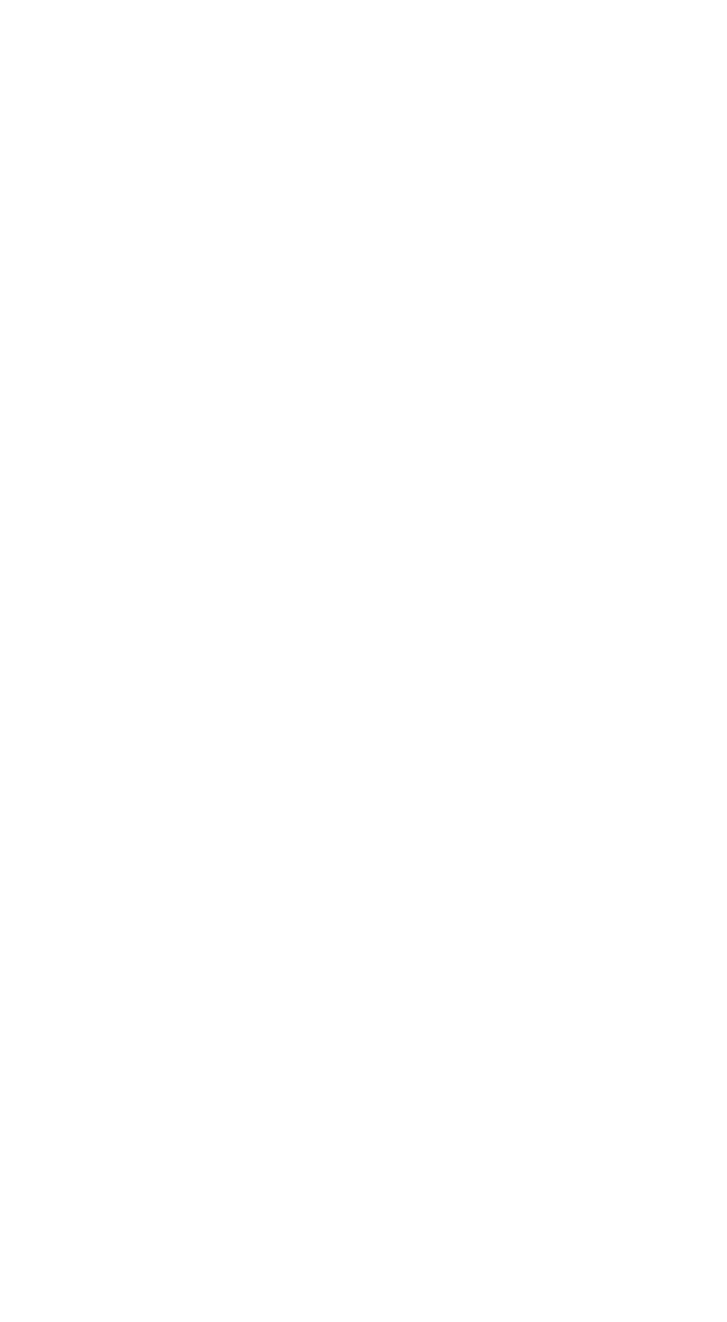
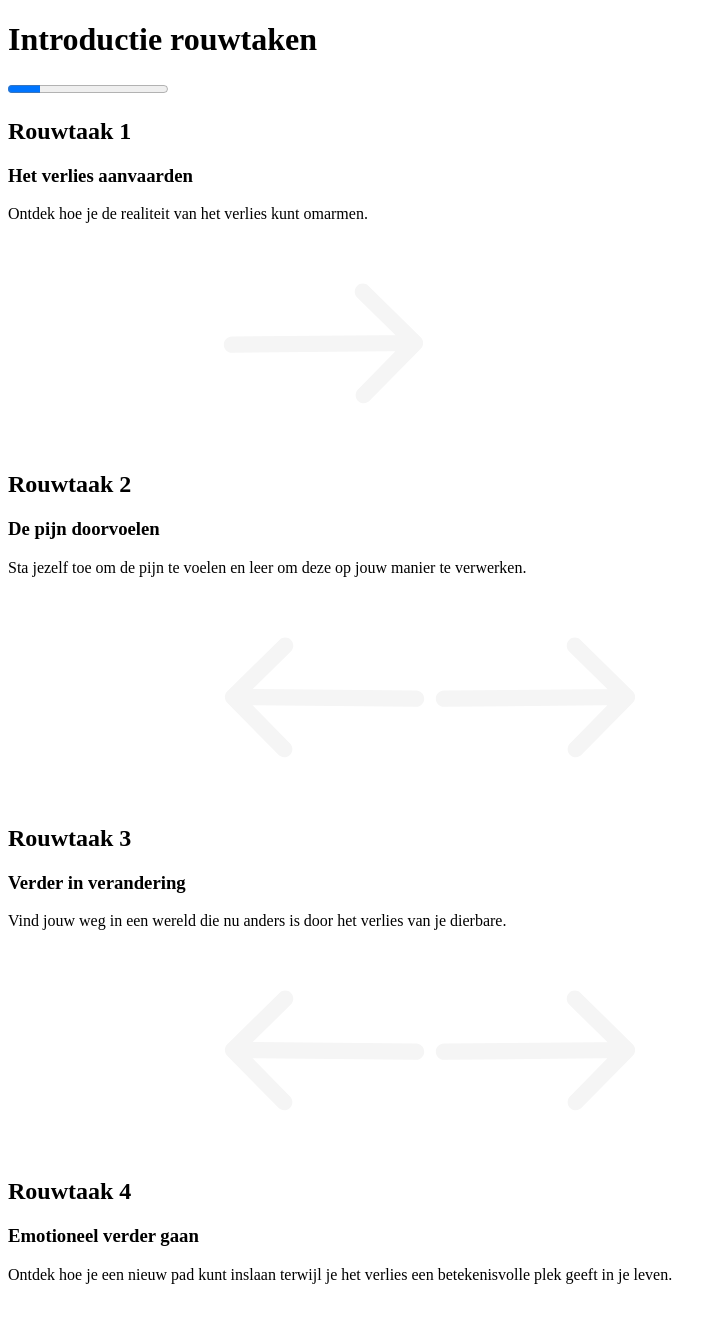
Before and after one commit to lisavanmansom/drop-and-heal, a SvelteKit app in the folder my-app/: page /introduction-task in a window 1280 px wide. Shown: the top 1322 px of the page, without its empty margins (0-727 px from the left). Before the commit the page ends 800 px from the top, so only its background shows below. Built offline with nearby package versions, Linux system fonts and the light colour scheme.

Commit message:
fixes #20

```diff
--- /dev/null
+++ b/my-app/src/lib/arrow-l.svelte
@@ -0,0 +1,7 @@
+<svg width="16" height="10" viewBox="0 0 16 10" fill="none" xmlns="http://www.w3.org/2000/svg">
+<path d="M0.561884 4.55426C0.315712 4.79623 0.3123 5.19194 0.554265 5.43812L4.49731 9.44973C4.73927 9.6959 5.13498 9.69931 5.38116 9.45735C5.62733 9.21539 5.63074 8.81967 5.38878 8.5735L1.88385 5.00762L5.44973 1.50269C5.6959 1.26073 5.69931 0.865016 5.45735 0.618844C5.21539 0.372671 4.81967 0.36926 4.5735 0.611224L0.561884 4.55426ZM15.0755 5.74636C15.4207 5.74934 15.7029 5.47194 15.7059 5.12678C15.7089 4.78161 15.4315 4.49939 15.0863 4.49641L15.0755 5.74636ZM0.994612 5.62498L15.0755 5.74636L15.0863 4.49641L1.00539 4.37502L0.994612 5.62498Z" fill="#F5F5F5"/>
+</svg>
+
+<style>
+    svg {width: 13em; height: 13em;}
+</style>
--- /dev/null
+++ b/my-app/src/lib/arrow-r.svelte
@@ -0,0 +1,7 @@
+<svg width="16" height="10" viewBox="0 0 16 10" fill="none" xmlns="http://www.w3.org/2000/svg">
+    <path d="M15.4381 4.55426C15.6843 4.79623 15.6877 5.19194 15.4457 5.43812L11.5027 9.44973C11.2607 9.6959 10.865 9.69931 10.6188 9.45735C10.3727 9.21539 10.3693 8.81967 10.6112 8.5735L14.1161 5.00762L10.5503 1.50269C10.3041 1.26073 10.3007 0.865016 10.5426 0.618844C10.7846 0.372671 11.1803 0.36926 11.4265 0.611224L15.4381 4.55426ZM0.924462 5.74636C0.579297 5.74934 0.297073 5.47194 0.294098 5.12678C0.291122 4.78161 0.568522 4.49939 0.913687 4.49641L0.924462 5.74636ZM15.0054 5.62498L0.924462 5.74636L0.913687 4.49641L14.9946 4.37502L15.0054 5.62498Z" fill="#F5F5F5"/>
+    </svg>
+
+<style>
+    svg {width: 13em; height: 13em;}
+</style>
--- /dev/null
+++ b/my-app/src/lib/meshgrad-blue.svelte
@@ -0,0 +1,12 @@
+<svg width="224" height="222" viewBox="0 0 224 222" fill="none" xmlns="http://www.w3.org/2000/svg" xmlns:xlink="http://www.w3.org/1999/xlink">
+    <rect width="224" height="222" fill="url(#pattern0_2_85)"/>
+    <defs>
+    <pattern id="pattern0_2_85" patternContentUnits="objectBoundingBox" width="1" height="1">
+    <use xlink:href="#image0_2_85" transform="scale(0.000824402 0.000831255)"/>
+    </pattern>
+    </defs>
+</svg>
+
+<style>
+    svg {width: 13em; height: 13em;}
+</style>
--- /dev/null
+++ b/my-app/src/lib/meshgrad-green.svelte
@@ -0,0 +1,12 @@
+<svg width="213" height="258" viewBox="0 0 213 258" fill="none" xmlns="http://www.w3.org/2000/svg" xmlns:xlink="http://www.w3.org/1999/xlink">
+<rect x="0.0671387" y="41.4482" width="160.143" height="223.596" transform="rotate(-15 0.0671387 41.4482)" fill="url(#pattern0_2_237)"/>
+<defs>
+<pattern id="pattern0_2_237" patternContentUnits="objectBoundingBox" width="1" height="1">
+<use xlink:href="#image0_2_237" transform="scale(0.00101215 0.000863558)"/>
+</pattern>
+</defs>
+</svg>
+
+<style>
+    svg {width: 13em; height: 13em;}
+</style>
--- /dev/null
+++ b/my-app/src/lib/meshgrad-pink.svelte
@@ -0,0 +1,12 @@
+<svg width="229" height="228" viewBox="0 0 229 228" fill="none" xmlns="http://www.w3.org/2000/svg" xmlns:xlink="http://www.w3.org/1999/xlink">
+<rect x="228.089" width="227.744" height="228" transform="rotate(90 228.089 0)" fill="url(#pattern0_2_287)"/>
+<defs>
+<pattern id="pattern0_2_287" patternContentUnits="objectBoundingBox" width="1" height="1">
+<use xlink:href="#image0_2_287" transform="scale(0.000793651 0.000792393)"/>
+</pattern>
+</defs>
+</svg>
+
+<style>
+    svg {width: 13em; height: 13em;}
+</style>
--- /dev/null
+++ b/my-app/src/lib/meshgrad-red.svelte
@@ -0,0 +1,12 @@
+<svg width="201" height="244" viewBox="0 0 201 244" fill="none" xmlns="http://www.w3.org/2000/svg" xmlns:xlink="http://www.w3.org/1999/xlink">
+<rect width="200.941" height="244" fill="url(#pattern0_2_184)"/>
+<defs>
+<pattern id="pattern0_2_184" patternContentUnits="objectBoundingBox" width="1" height="1">
+<use xlink:href="#image0_2_184" transform="scale(0.00095511 0.000790514)"/>
+</pattern>
+</defs>
+</svg>
+
+<style>
+    svg {width: 13em; height: 13em;}
+</style>
--- a/my-app/src/routes/introduction-task/+page.svelte
+++ b/my-app/src/routes/introduction-task/+page.svelte
@@ -1,9 +1,69 @@
 <script>
+    	import MeshgradBlue from '$lib/meshgrad-blue';
+        import MeshgradRed from '$lib/meshgrad-red';
+        import MeshgradGreen from '$lib/meshgrad-green';
+        import MeshgradPink from '$lib/meshgrad-pink';
+        import ArrowL from '$lib/arrow-l';
+        import ArrowR from '$lib/arrow-r';
 
 </script>
 
 
 <main>
+    <header>
+        <h1>Introductie rouwtaken</h1>
+
+        <div aria-busy="true" aria-describedby="progress-bar"></div>
+        <progress id="progress-bar" value="20" max="100"></progress>
+
+    </header>
+
+    <section id="rt-1">
+        <h2>Rouwtaak 1</h2>
+        <h3>Het verlies aanvaarden</h3>
+        <p>Ontdek hoe je de realiteit van het verlies kunt omarmen.</p>
+        <MeshgradBlue />
+
+        <a href="#rt-2">
+            <ArrowR /></a>
+    </section>
+
+    <section id="rt-2">
+        <h2>Rouwtaak 2</h2>
+        <h3>De pijn doorvoelen</h3>
+        <p>Sta jezelf toe om de pijn te voelen en leer om deze op jouw manier te verwerken. </p>
+        <MeshgradRed />
+
+        <a href="#rt-1">
+            <ArrowL /></a>
+        <a href="#rt-3">
+            <ArrowR /></a>
+    </section>
+
+    <section id="rt-3">
+        <h2>Rouwtaak 3</h2>
+        <h3>Verder in verandering</h3>
+        <p>Vind jouw weg in een wereld die nu anders is door het verlies van je dierbare.</p>
+        <MeshgradGreen />
+
+        <a href="#rt-2">
+            <ArrowL /></a>
+        <a href="#rt-4">
+            <ArrowR /></a>
+    </section>
+
+    <section id="rt-4">
+        <h2>Rouwtaak 4</h2>
+        <h3>Emotioneel verder gaan</h3>
+        <p>Ontdek hoe je een nieuw pad kunt inslaan terwijl je het verlies een betekenisvolle plek geeft in je leven.</p>
+        <MeshgradPink />
+
+        <a href="#rt-3">
+            <ArrowL /></a>
+        <a href="#">
+            <ArrowR /></a>
+
+    </section>
 
 </main>
 
```
